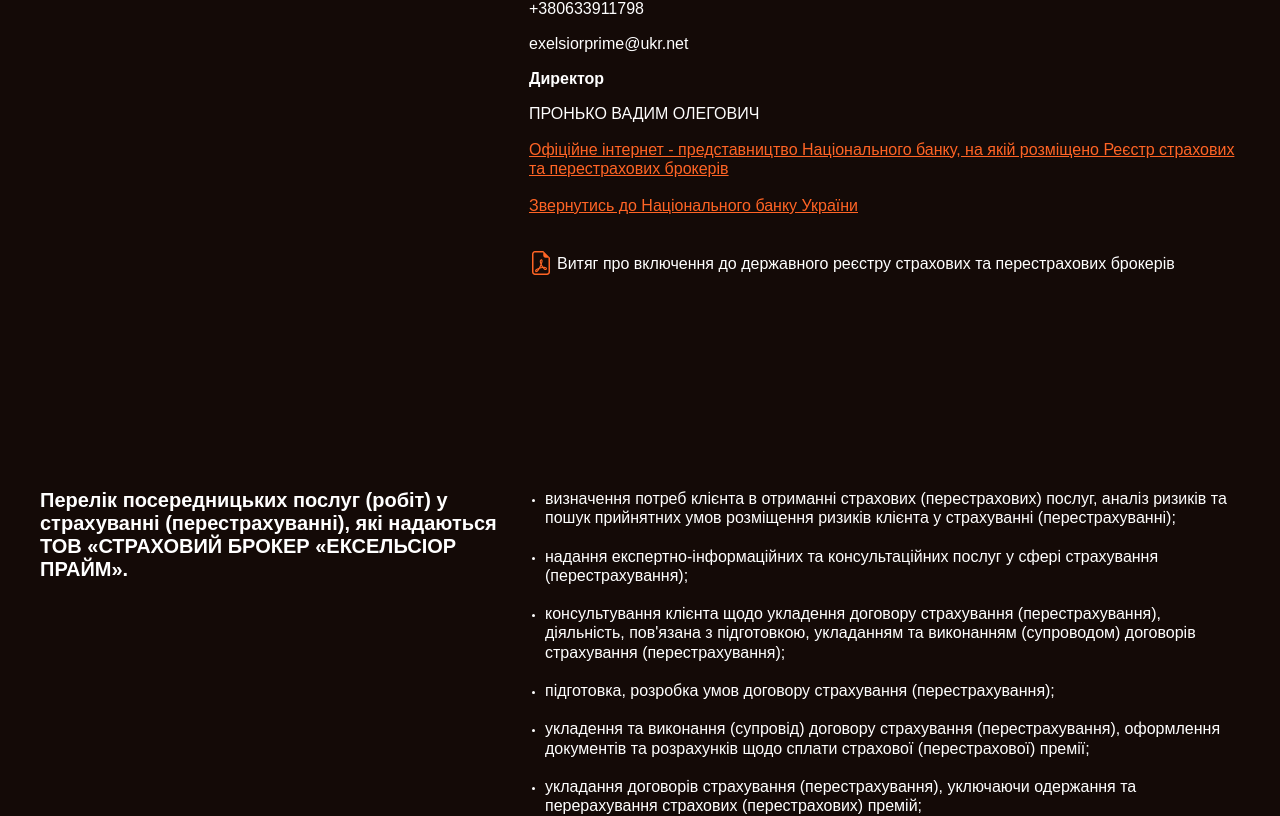
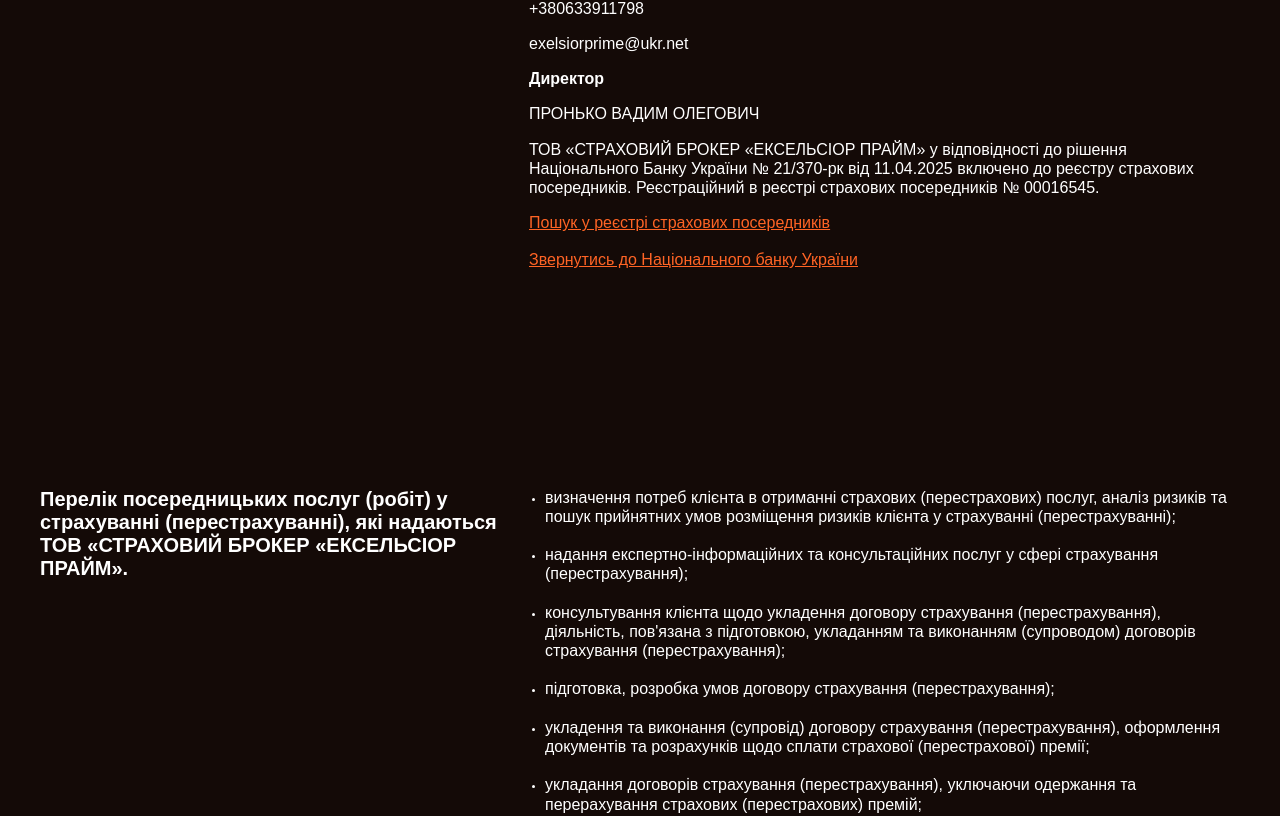
Before and after one commit to purr-purr/excelsior-prime.com.ua, a Next.js app: page / in a window 1280 px wide. Shown: the part 1554-2370 px from the top of the page. Built offline with nearby package versions, Linux system fonts and the light colour scheme.

Commit message:
feat: update docs

```diff
--- a/src/modules/home/components/About/data.ts
+++ /dev/null
@@ -1,10 +0,0 @@
-import { importDoc } from '@utils/formatters';
-import { IDocumentsList } from '@utils/types';
-
-export const aboutCompany: IDocumentsList[] = [
-	{
-		title:
-			'Витяг про включення до державного реєстру страхових та перестрахових брокерів',
-		link: importDoc('Витяг_ЕКСЕЛЬСІОР_ПРАЙМ.pdf'),
-	},
-];
--- a/src/modules/home/components/About/index.tsx
+++ b/src/modules/home/components/About/index.tsx
@@ -1,9 +1,7 @@
 import { FC, type ReactNode } from 'react';
 
 import BlockTitle from '@modules/common/components/BlockTitle';
-import DocumentsList from '@modules/common/components/DocumentsList';
 import SplitBlocks from '@modules/common/components/SplitBlocks';
-import { aboutCompany } from '@modules/home/components/About/data';
 
 import { COMPANY_ADDRESS, COMPANY_EMAIL, COMPANY_PHONE } from '@utils/const';
 
@@ -44,13 +42,15 @@
 					<b>Директор</b>
 				</p>
 				<p>ПРОНЬКО ВАДИМ ОЛЕГОВИЧ</p>
+				<p>ТОВ «СТРАХОВИЙ БРОКЕР «ЕКСЕЛЬСІОР ПРАЙМ» у відповідності до рішення
+					Національного Банку України № 21/370-рк від 11.04.2025 включено до реєстру страхових
+					посередників. Реєстраційний в реєстрі страхових посередників № 00016545.</p>
 				<a
-					href="https://bank.gov.ua/ua/supervision/nonbanks/registers-lists"
+					href="https://kis.bank.gov.ua/search-fu"
 					target="_blank"
 					rel="noreferrer"
 				>
-					Офіційне інтернет - представництво Національного банку, на якій розміщено
-					Реєстр страхових та перестрахових брокерів
+					Пошук у реєстрі страхових посередників
 				</a>{' '}
 				<br /> <br />
 				<a
@@ -61,7 +61,6 @@
 					Звернутись до Національного банку України
 				</a>
 				<br /> <br />
-				<DocumentsList list={aboutCompany} />
 			</SplitBlocks>
 
 			{children}
--- a/src/modules/home/components/Reports/data.ts
+++ b/src/modules/home/components/Reports/data.ts
@@ -14,3 +14,10 @@
 ];
 
 export const news: IDocumentsList[] = [];
+export const archiveInfo: IDocumentsList[] = [
+	{
+		title:
+			'Витяг про включення до державного реєстру страхових та перестрахових брокерів',
+		link: importDoc('Витяг_ЕКСЕЛЬСІОР_ПРАЙМ.pdf'),
+	},
+];
--- a/src/modules/home/components/Reports/index.tsx
+++ b/src/modules/home/components/Reports/index.tsx
@@ -2,6 +2,7 @@
 import DocumentsList from '@modules/common/components/DocumentsList';
 import SplitBlocks from '@modules/common/components/SplitBlocks';
 import {
+	archiveInfo,
 	infoOwnershipStructure,
 	news,
 } from '@modules/home/components/Reports/data';
@@ -52,6 +53,10 @@
 				<p>Розділ в процесі наповнення</p>
 				<DocumentsList list={news} />
 			</Accordion>
+
+			<Accordion title="Архівна інформація">
+				<DocumentsList list={archiveInfo} />
+			</Accordion>
 		</SplitBlocks>
 	);
 };
```
